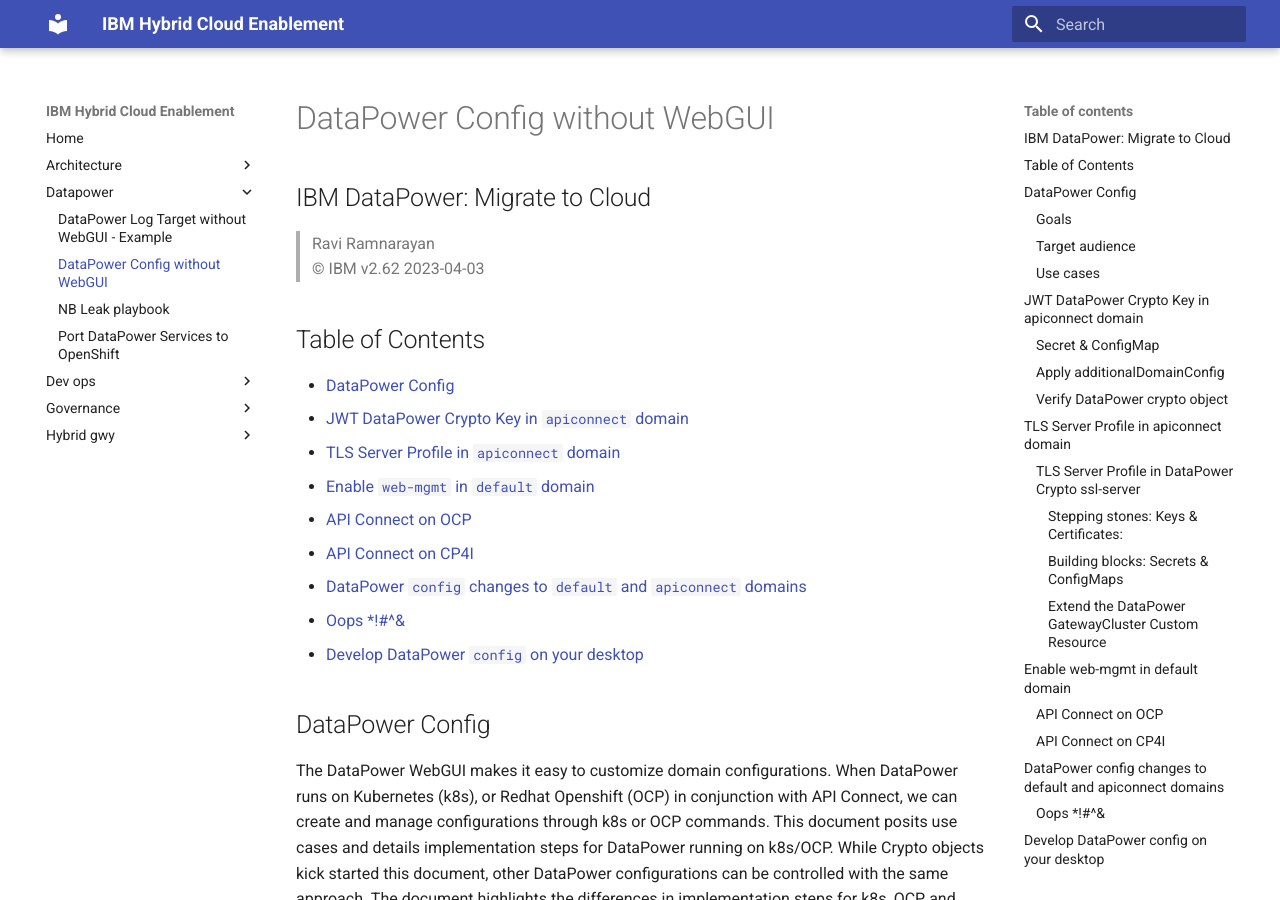
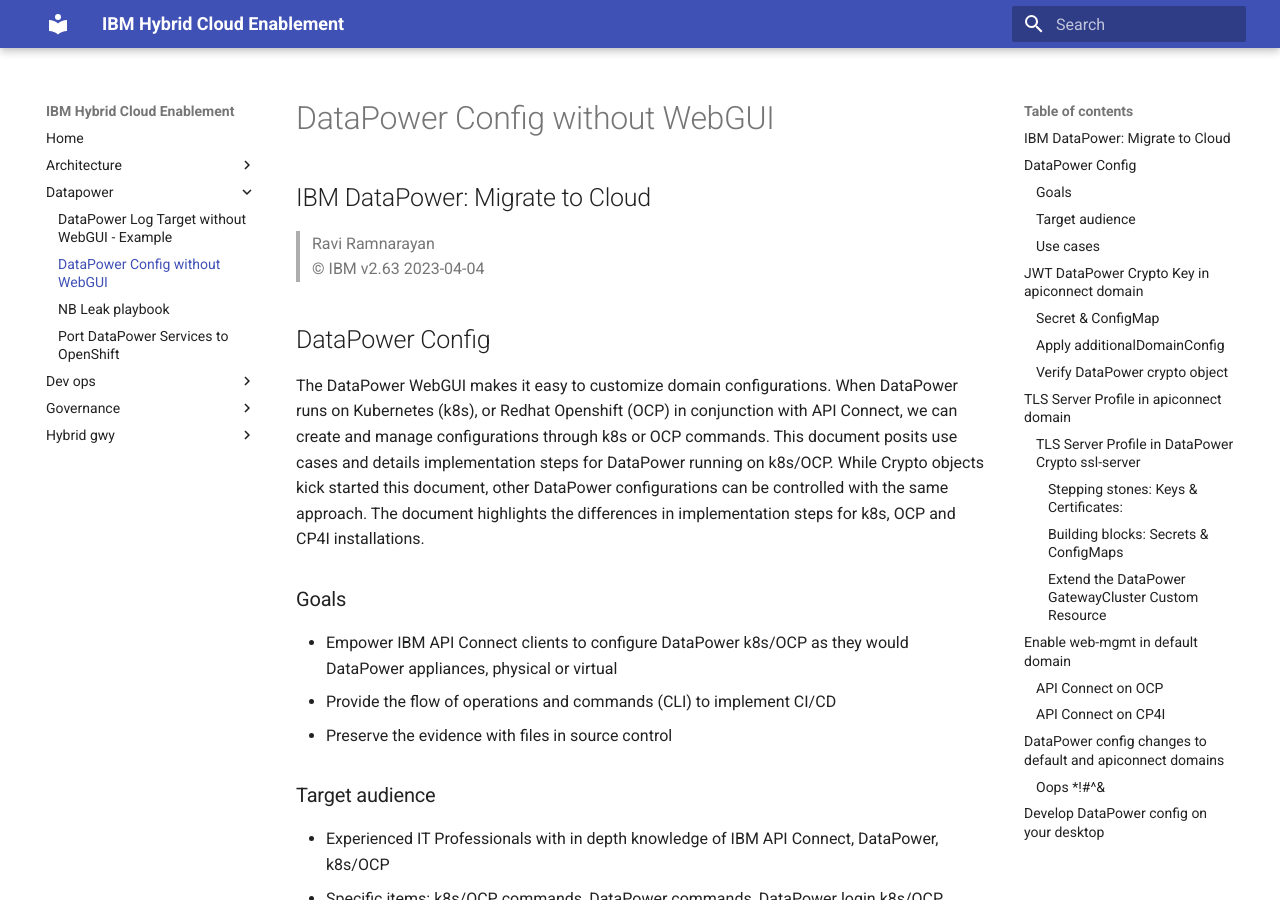
Before and after one commit to ibm-apiconnect/apic-hybrid-cloud-enablement, an MkDocs documentation site: the page built from docs-and-tools/datapower/DataPower-Config-without-WebGUI.md, in a window 1280 px wide and 900 px high. Built offline with MkDocs 1.6.1 and Material for MkDocs 9.7.7, drawn with Linux system fonts in a browser that asks for light colours.

Commit message:
fine tune DP Cfg w/o GUI, home page

```diff
--- a/docs-and-tools/datapower/DataPower-Config-without-WebGUI.md
+++ b/docs-and-tools/datapower/DataPower-Config-without-WebGUI.md
@@ -1,18 +1,20 @@
 # DataPower Config without WebGUI
 ## IBM DataPower: Migrate to Cloud
 >  Ravi Ramnarayan
->  &copy; IBM v2.62  2023-04-03
+>  &copy; IBM v2.63  2023-04-04
 
+<!--
 ## Table of Contents
 - [DataPower Config](#datapower-config)
 - [JWT DataPower Crypto Key in `apiconnect` domain](#jwt-datapower-crypto-key-in-apiconnect-domain)
 - [TLS Server Profile in `apiconnect` domain](#tls-server-profile-in-apiconnect-domain)
 - [Enable `web-mgmt` in `default` domain](#enable-web-mgmt-in-default-domain)
-  - [API Connect on OCP](#api-connect-on-ocp)
-  - [API Connect on CP4I](#api-connect-on-cp4i)
+    - [API Connect on OCP](#api-connect-on-ocp)
+    - [API Connect on CP4I](#api-connect-on-cp4i)
 - [DataPower `config` changes to `default` and `apiconnect` domains](#datapower-config-changes-to-default-and-apiconnect-domains)
 - [Oops *!#^&](#oops-)
 - [Develop DataPower `config` on your desktop](#develop-datapower-config-on-your-desktop)
+ -->
 
 ## DataPower Config
 The DataPower WebGUI makes it easy to customize domain configurations. When DataPower runs on Kubernetes (k8s), or Redhat Openshift (OCP) in conjunction with API Connect, we can create and manage configurations through k8s or OCP commands. This document posits use cases and details implementation steps for DataPower running on k8s/OCP. While Crypto objects kick started this document, other DataPower configurations can be controlled with the same approach. The document highlights the differences in implementation steps for k8s, OCP and CP4I installations.
```
Also changed, not shown: docs-and-tools/index.md (+1 -1 lines).
